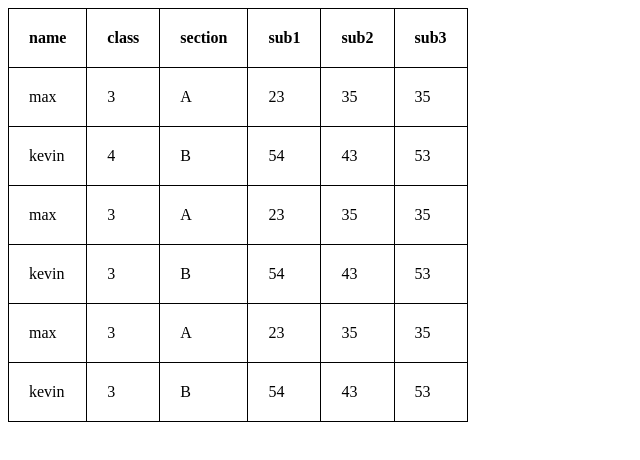
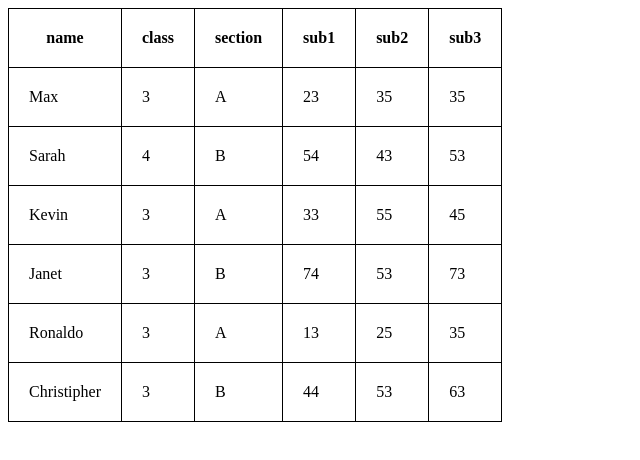
Before and after one commit to ApoorvaBhatA/Sapient_Angular_Assignment, an Angular app: page /route5 in a window 1280 px wide. Shown: the top 460 px of the page, without its empty margins (0-640 px from the left). Built offline with nearby package versions, Linux system fonts and the light colour scheme.

Commit message:
implements track clicks on header

```diff
--- a/src/app/components/student-marks-table/student-marks-table.component.html
+++ b/src/app/components/student-marks-table/student-marks-table.component.html
@@ -1,5 +1,5 @@
 <table>
-    <th *ngFor="let heading of headings">
+    <th *ngFor="let heading of headings" (click)="onClickOfHeader(heading)">
         {{heading}}
     </th>
     <tr *ngFor="let student of students">
@@ -7,5 +7,4 @@
             {{entry}}
         </td>
     </tr>
-
 </table>
--- a/src/app/components/student-marks-table/student-marks-table.component.ts
+++ b/src/app/components/student-marks-table/student-marks-table.component.ts
@@ -7,10 +7,21 @@ import studentsData from '@json-data/students.json'
   styleUrls: ['./student-marks-table.component.scss']
 })
 export class StudentMarksTableComponent implements OnInit {
-  students: { name: string; class: string; section: string; sub1: string; sub2: string; sub3: string; }[]=[];
-  headings : string[] = [];
+  students: { name: string; class: string; section: string; sub1: string; sub2: string; sub3: string; }[] = [];
+  headings: string[] = [];
+  headerClickTrack : {[key: string]: number} = {}
 
   constructor() { }
+
+  onClickOfHeader(header: string) {
+    if (this.headerClickTrack.hasOwnProperty(header)) {
+      this.headerClickTrack[header] = this.headerClickTrack[header] + 1;
+    }
+    else {
+      this.headerClickTrack[header] = 1
+    }
+    console.log(this.headerClickTrack);
+  }
 
   ngOnInit(): void {
     this.students = JSON.parse(JSON.stringify(studentsData));
--- a/src/app/utils/data/students.json
+++ b/src/app/utils/data/students.json
@@ -1,50 +1,50 @@
 [
    {
-      "name": "max",
-      "class": "3",
+      "name": "Max",
+      "class": 3,
       "section": "A",
-      "sub1": "23",
-      "sub2": "35",
-      "sub3": "35"
+      "sub1": 23,
+      "sub2": 35,
+      "sub3": 35
    },
    {
-      "name": "kevin",
-      "class": "4",
+      "name": "Sarah",
+      "class": 4,
       "section": "B",
-      "sub1": "54",
-      "sub2": "43",
-      "sub3": "53"
+      "sub1": 54,
+      "sub2": 43,
+      "sub3": 53
    },
    {
-      "name": "max",
-      "class": "3",
+      "name": "Kevin",
+      "class": 3,
       "section": "A",
-      "sub1": "23",
-      "sub2": "35",
-      "sub3": "35"
+      "sub1": 33,
+      "sub2": 55,
+      "sub3": 45
    },
    {
-      "name": "kevin",
-      "class": "3",
+      "name": "Janet",
+      "class": 3,
       "section": "B",
-      "sub1": "54",
-      "sub2": "43",
-      "sub3": "53"
+      "sub1": 74,
+      "sub2": 53,
+      "sub3": 73
    },
    {
-      "name": "max",
-      "class": "3",
+      "name": "Ronaldo",
+      "class": 3,
       "section": "A",
-      "sub1": "23",
-      "sub2": "35",
-      "sub3": "35"
+      "sub1": 13,
+      "sub2": 25,
+      "sub3": 35
    },
    {
-      "name": "kevin",
-      "class": "3",
+      "name": "Christipher",
+      "class": 3,
       "section": "B",
-      "sub1": "54",
-      "sub2": "43",
-      "sub3": "53"
+      "sub1": 44,
+      "sub2": 53,
+      "sub3": 63
    }
 ]
```
